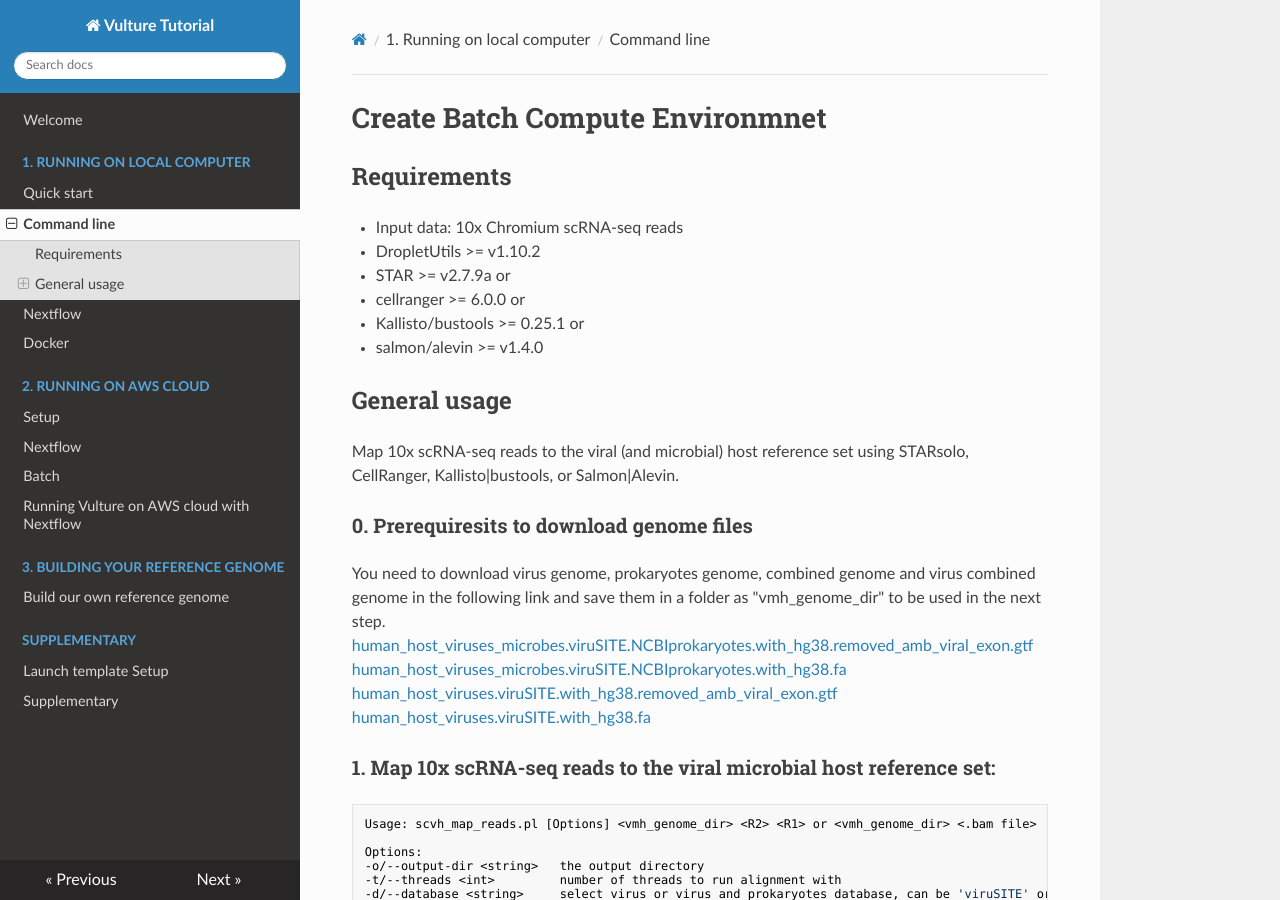
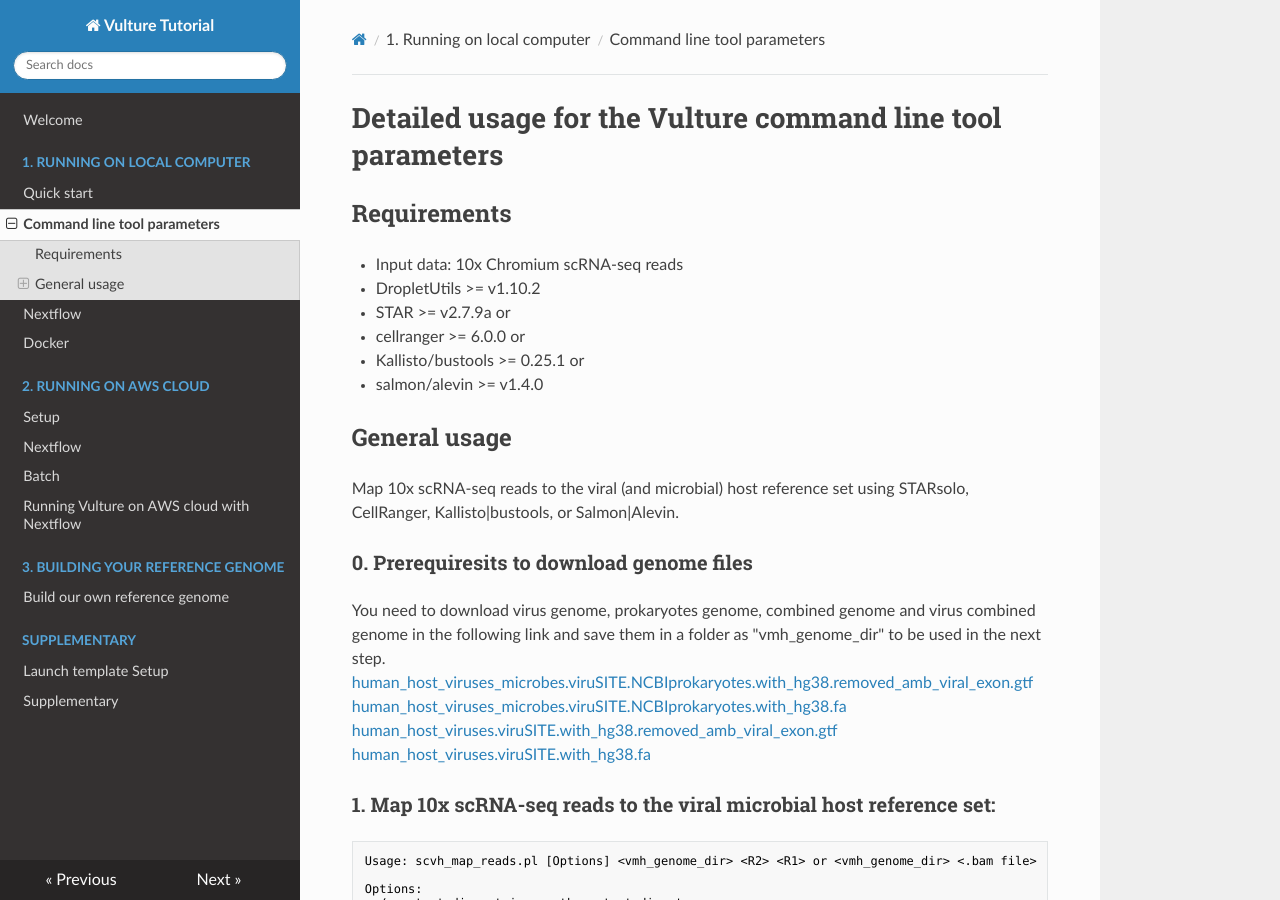
Before and after one commit to hiyin/vulture-user-tutorial, an MkDocs documentation site: the page built from docs/1. Running on local computer/2_Commandline.md, in a window 1280 px wide and 900 px high. Built offline with MkDocs 1.6.1, drawn with Linux system fonts in a browser that asks for light colours; nearby versions of some CDN libraries.

Commit message:
Edit the command line tools

```diff
--- a/docs/1. Running on local computer/2_Commandline.md
+++ b/docs/1. Running on local computer/2_Commandline.md
@@ -1,11 +1,11 @@
 ---
 layout: default
-title: Command line
+title: Command line tool parameters
 parent: Localrun
 nav_order: 2
 ---
 
-# Create Batch Compute Environmnet
+# Detailed usage for the Vulture command line tool parameters
 
 ## <a name="require"></a>Requirements
 * Input data: 10x Chromium scRNA-seq reads
```
